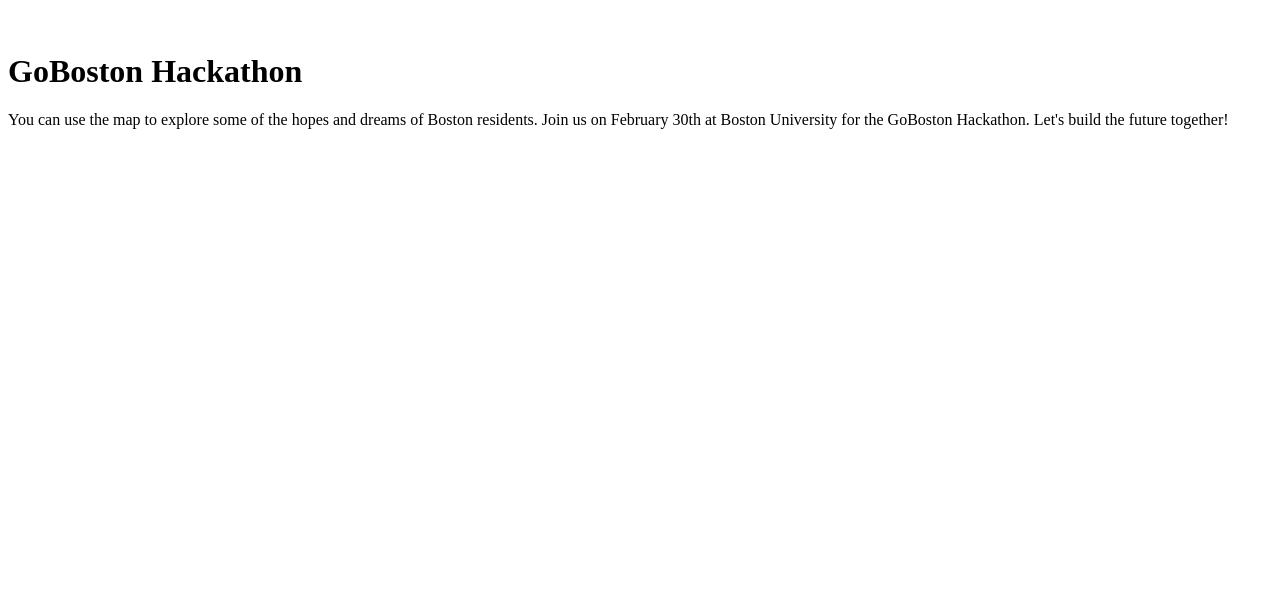
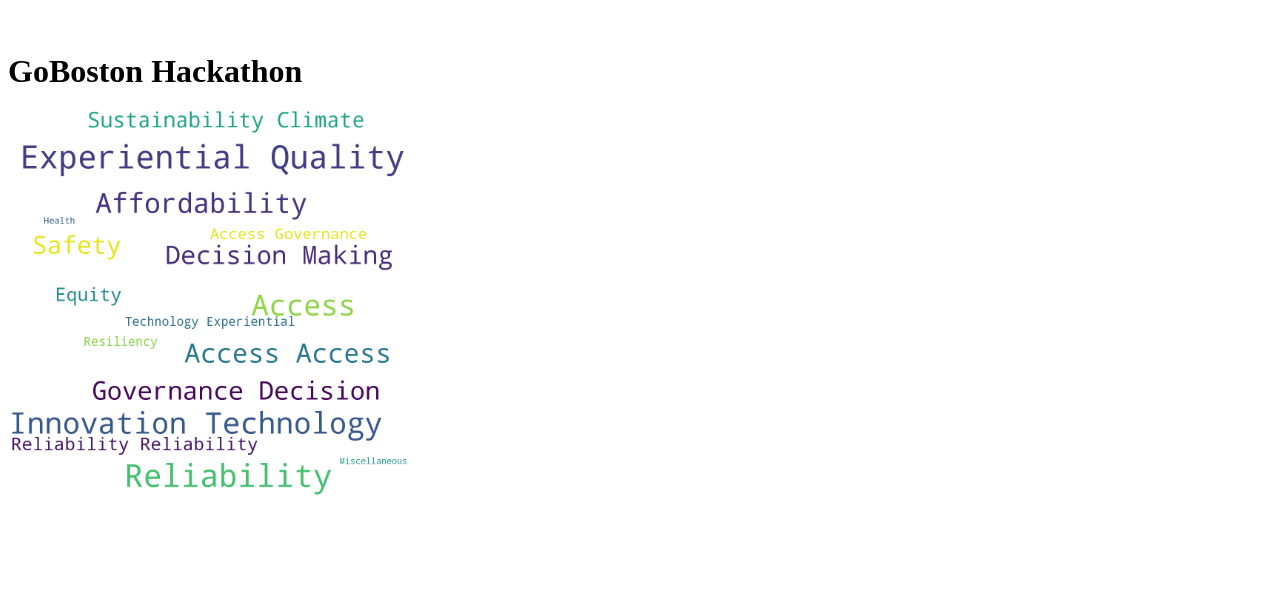
Before and after one commit to k15z/cms631-personal-story, a plain HTML site: page prototype/welcome.html in a window 1280 px wide. Shown: the part 187-787 px from the top of the page. Drawn offline with Linux system fonts and the light colour scheme.

Commit message:
Making some pics smaller

```diff
--- a/prototype/welcome.html
+++ b/prototype/welcome.html
@@ -1,5 +1,9 @@
+    <!DOCTYPE html>
+    <html>
+    <body>
 <h1 style="margin-top:240px;">GoBoston Hackathon</h1>
-<p>
-    You can use the map to explore some of the hopes and dreams of Boston residents. Join us on
-    February 30th at Boston University for the GoBoston Hackathon. Let's build the future together!
-</p>
+
+      <img src="images/allquestions.png" width="400" height="400">
+
+    </body>
+    </html>
```
Also changed, not shown: prototype/AllstonIcon.jpg, prototype/NorthEndIcon.jpg, 1 other file.
